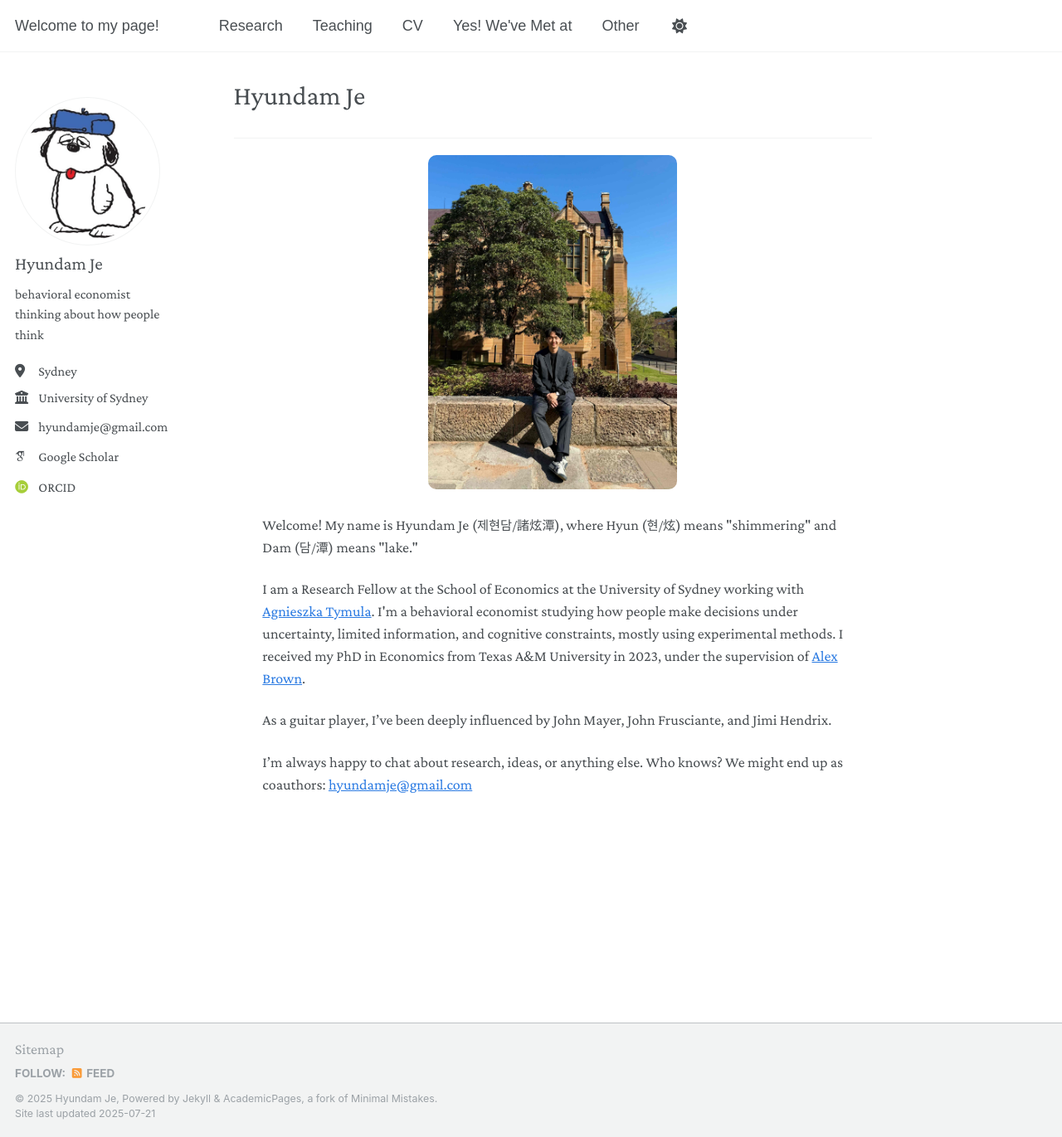
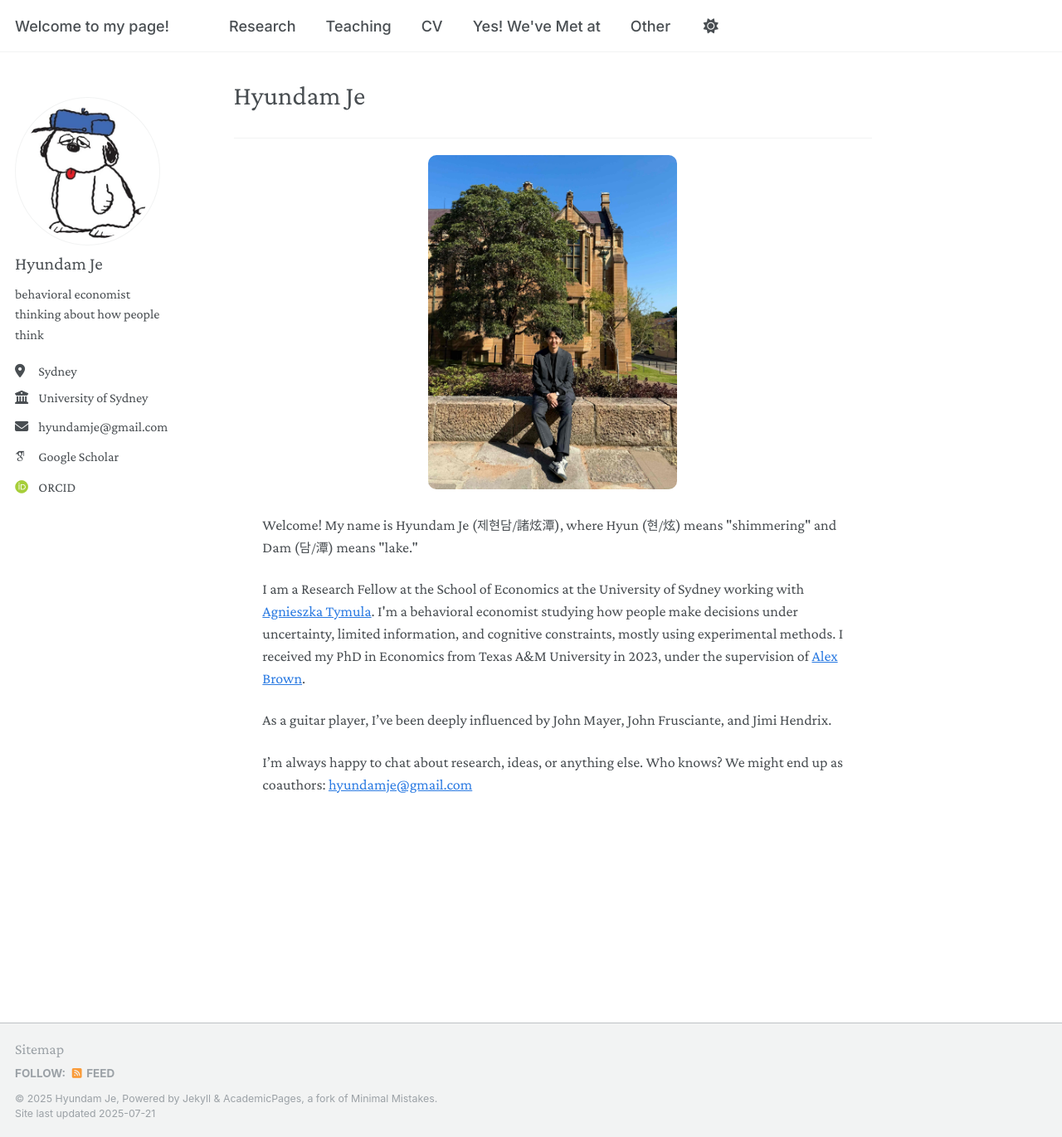
Before and after one commit to hyundamje/hyundamje.github.io, a Jekyll site: the page built from _pages/about.md, in a window 1280 px wide and 1371 px high. Shown: the whole window at 83% size. Built offline with Jekyll 4.4.1, drawn with Linux system fonts in a browser that asks for light colours; some web fonts are replaced.

Commit message:
Update custom.css

```diff
--- a/assets/css/custom.css
+++ b/assets/css/custom.css
@@ -2,7 +2,7 @@
 .site-title a,
 .masthead__menu,
 .masthead__menu a {
-  font-family:  'IBM Plex Sans', sans-serif !important;
+  font-family:  'Inter', sans-serif !important;
   font-weight: 500;
 }
 
```
